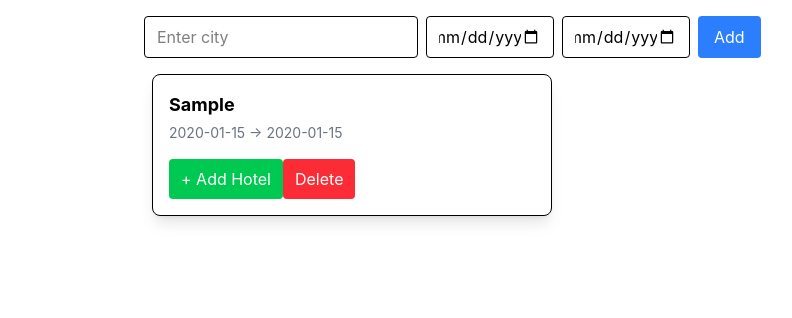
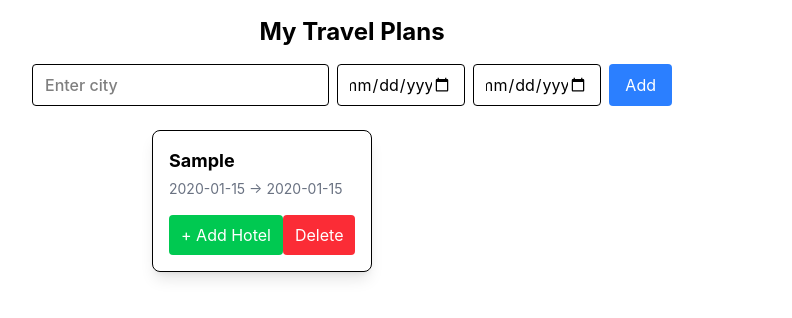
Before and after one commit to torisan123/React-Practice, a React (Vite) app: page / in a window 1280 px wide. Both pictures are taken after typing "Sample", "2020-01-15", "2020-01-15" into the empty fields and a click on the button "Add". Shown: the top 318 px of the page, without its empty margins (288-1080 px from the left). Built offline with nearby package versions, Linux system fonts and the light colour scheme.

Commit message:
add HotelCard component

```diff
--- a/src/App.jsx
+++ b/src/App.jsx
@@ -60,16 +60,16 @@ function App() {
     setStays(updated);
   }
 
-  // UI
   return (
     <>
-      <div className="flex gap-2 p-4 max-w-md mx-auto">
-        <input className="flex-1 border px-3 py-2 rounded"
+      <h1 className="text-2xl font-bold text-center mt-4">My Travel Plans</h1>
+      <div className="flex flex-col sm:flex-row gap-2 p-4 max-w-md sm:max-w-lg md:max-w-2xl mx-auto">
+        <input className="flex-1 border px-3 py-2 rounded font-medium"
           name="city" type="text" placeholder="Enter city"
           value={city} onChange={(e) => setCity(e.target.value)}
         />
-        <input name="start-date" type="date" className="w-32 border px-3 py-2 rounded" value={startDate} onChange={(e) => setStartDate(e.target.value)} />
-        <input name="end-date" type="date" className="w-32 border px-3 py-2 rounded" value={endDate} onChange={(e) => setEndDate(e.target.value)} />
+        <input name="start-date" type="date" className="w-full sm:w-32 border px-3 py-2 rounded" value={startDate} onChange={(e) => setStartDate(e.target.value)} />
+        <input name="end-date" type="date" className="w-full sm:w-32 border px-3 py-2 rounded" value={endDate} onChange={(e) => setEndDate(e.target.value)} />
         <button
           className="bg-blue-500 text-white px-4 py-2 rounded hover:bg-blue-600"
           onClick={handleAdd}
@@ -78,10 +78,13 @@ function App() {
         </button>
       </div>
 
-      <ul className="max-w-md mx-auto p-0">
-        {stays.map((stay) => {
-          return <StayCard key={stay.id} stay={stay} onDelete={() => handleDelete(stay.id)} onAddHotel={onAddHotel} onDeleteHotel={onDeleteHotel} />;
-        })}
+      <ul className="max-w-xl sm:max-w-2xl md:max-w-3xl mx-auto px-4">
+        {stays.length === 0 && <p className="text-center text-gray-500 mt-4">No travel plans yet. Start by adding a city!</p>}
+        {stays.map((stay) => (
+          <li className="mb-4" key={stay.id}>
+            <StayCard stay={stay} onDelete={() => handleDelete(stay.id)} onAddHotel={onAddHotel} onDeleteHotel={onDeleteHotel} />
+          </li>
+        ))}
       </ul>
     </>
   );
--- /dev/null
+++ b/src/components/HotelCard.jsx
@@ -0,0 +1,15 @@
+function HotelCard({ hotel, onDelete }) {
+  return (
+    <div className="border p-3 mt-2 rounded-lg shadow-sm bg-gray-50">
+    <p className="font-medium">{hotel.name}</p>
+    <p className="text-sm text-gray-600">
+        {hotel.checkIn} → {hotel.checkOut}
+    </p>
+    <button onClick={onDelete} className="text-red-500 text-sm mt-1 hover:text-red-700">
+        Delete
+    </button>
+    </div>
+  );
+}
+
+export default HotelCard;
```
